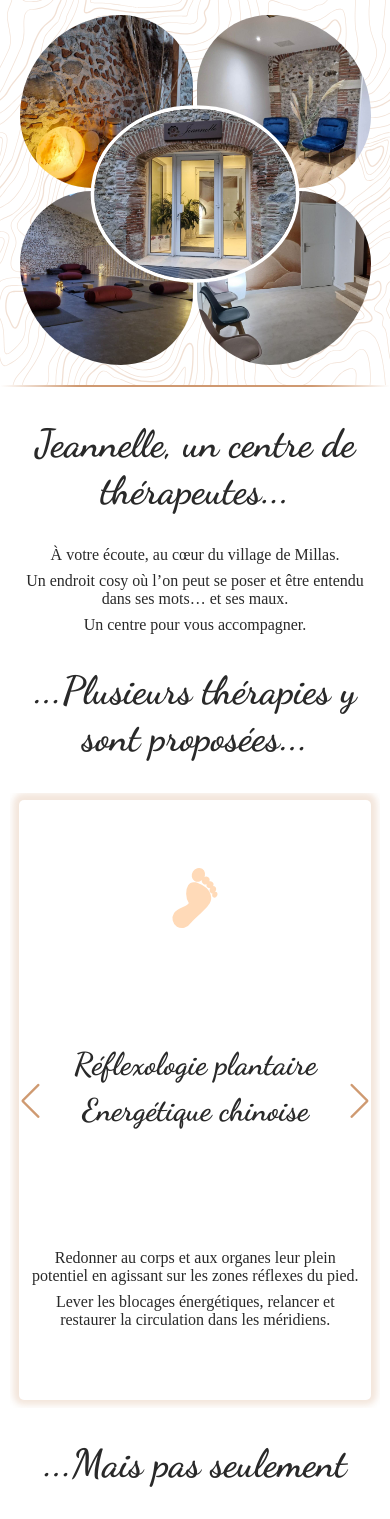
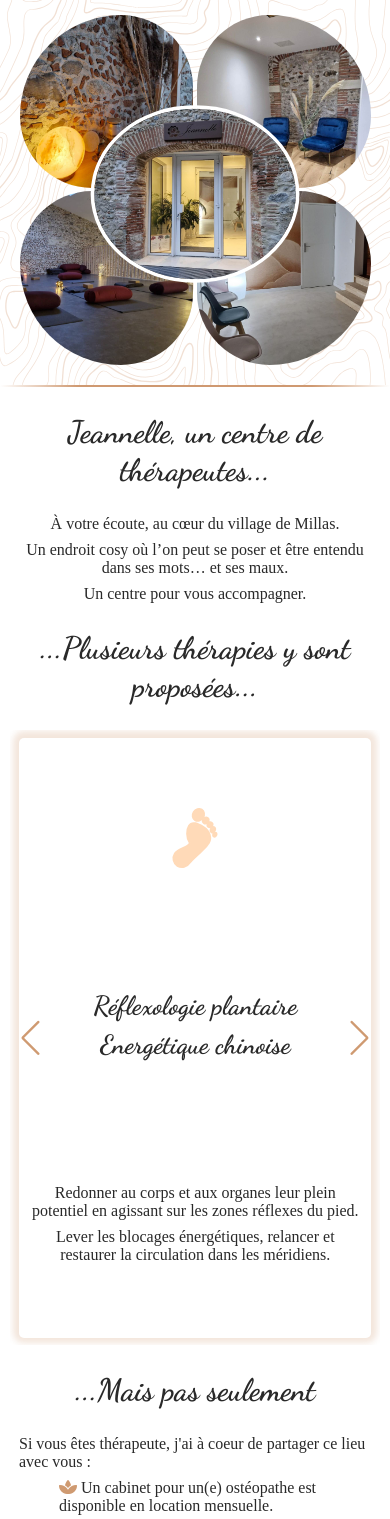
Before and after one commit to Nifrael/jeannelle-1, a PHP site: page / in a window 390 px wide. Shown: the part 84-1603 px from the top of the page. Run offline with PHP 8.4, Linux system fonts and the light colour scheme; some libraries are stand-ins or nearby versions; some web fonts are replaced.

Commit message:
CHangement de l'échelle de police en version mobile

```diff
--- a/assets/css/index.css
+++ b/assets/css/index.css
@@ -34,6 +34,7 @@ body {
 body {
   min-height: 100vh;
   background-color: var(--white);
+  backdrop-filter: blur(30px);
   color: var(--text-primary-color);
   margin: 0;
   font-family: var(--text);
@@ -45,3 +46,9 @@ body {
 main {
   flex: 1;
 }
+
+@media (width <= 960px) {
+  :root {
+    --scale: 1.18;
+  }
+}
```
